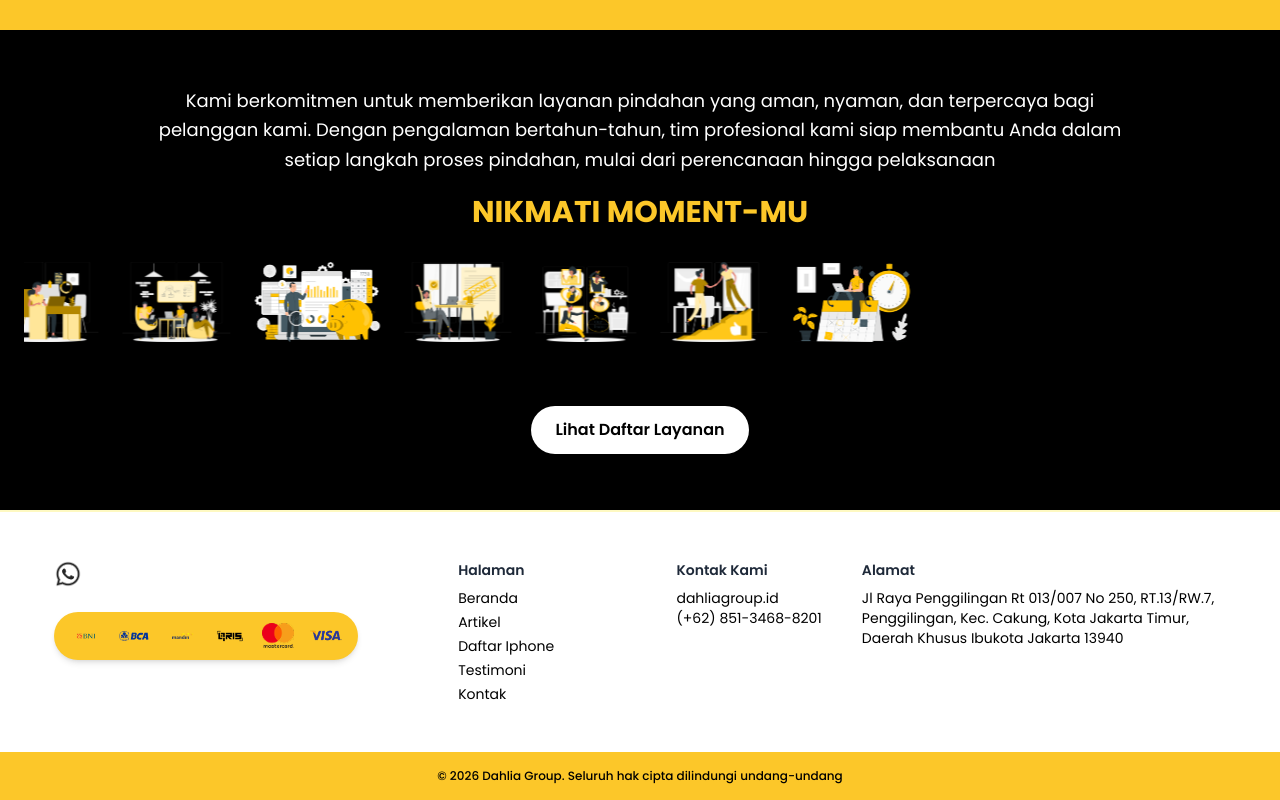
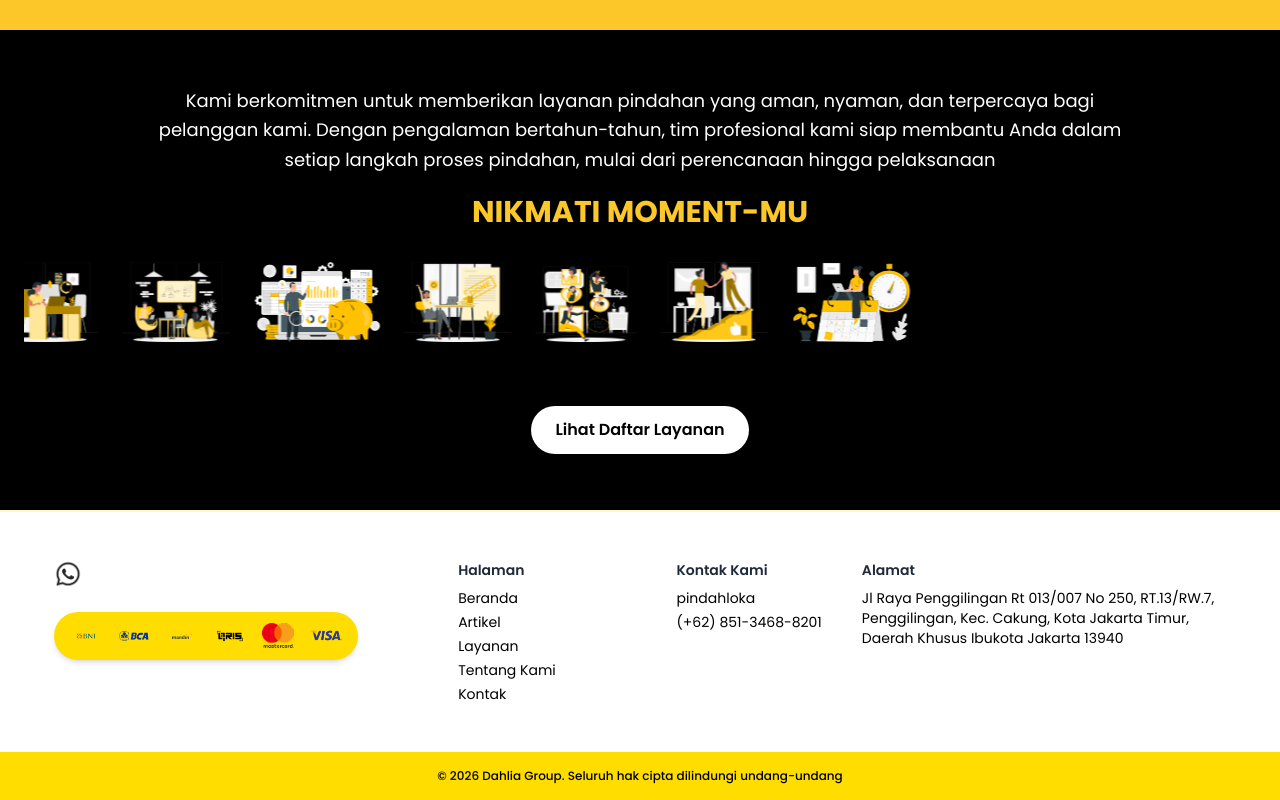
Before and after one commit to rentaldgi/pindahloka, a Next.js app: page / in a window 1280 px wide. Shown: the part 1827-2627 px from the top of the page. Built offline with nearby package versions, Linux system fonts and the light colour scheme; no server answers.

Commit message:
fix: footer

```diff
--- a/app/components/Footer.js
+++ b/app/components/Footer.js
@@ -49,7 +49,7 @@ export default function Footer() {
 
 
           {/* Logo Bank */}
-          <div className="mt-0 bg-[#FCC729] py-2 px-4 rounded-full flex flex-wrap items-center justify-center gap-4 shadow-md z-10 w-fit md:w-auto">
+          <div className="mt-0 bg-[#FFDD00] py-2 px-4 rounded-full flex flex-wrap items-center justify-center gap-4 shadow-md z-10 w-fit md:w-auto">
             <Image src="/images/pm_bni.png" alt="BNI" width={24} height={24} className="w-8 h-8 object-contain" />
             <Image src="/images/pm_bca.png" alt="BCA" width={24} height={24} className="w-8 h-8 object-contain" />
             <Image src="/images/pm_mandiri.png" alt="Mandiri" width={24} height={24} className="w-8 h-8 object-contain" />
@@ -66,29 +66,25 @@ export default function Footer() {
             <ul className="space-y-1">
               <li><Link href="/"><span className="hover:text-yellow-500 cursor-pointer">Beranda</span></Link></li>
               <li><Link href="/DaftarUnit"><span className="hover:text-yellow-500 cursor-pointer">Artikel</span></Link></li>
-              <li><Link href="/DaftarUnit"><span className="hover:text-yellow-500 cursor-pointer">Daftar Iphone</span></Link></li>
-              <li><Link href="/Testimoni"><span className="hover:text-yellow-500 cursor-pointer">Testimoni</span></Link></li>
+              <li><Link href="/DaftarUnit"><span className="hover:text-yellow-500 cursor-pointer">Layanan</span></Link></li>
+              <li><Link href="/TentangKami"><span className="hover:text-yellow-500 cursor-pointer">Tentang Kami</span></Link></li>
               <li><Link href="/Kontak"><span className="hover:text-yellow-500 cursor-pointer">Kontak</span></Link></li>
             </ul>
           </div>
 
-          <div>
+          <div className="space-y-1">
             <h4 className="font-semibold text-gray-800 mb-2">Kontak Kami</h4>
             <p>
-              <a href="mailto:ptdahliglobalindo@gmail.com" className="hover:text-yellow-500">
-                dahliagroup.id
+              <a href="https://instagram.com/pindahloka" className="hover:text-yellow-500">
+                pindahloka
               </a>
             </p>
             <p>
-              <a href="https://wa.me/6285134688201 " className="hover:text-yellow-500">
-                (+62) 851-3468-8201
+              <a href="https://wa.me/6285134688201" className="hover:text-yellow-500">
+              (+62) 851-3468-8201
               </a>
             </p>
-            {/* <Link href="/Kontak">
-              <button className="bg-yellow-400 hover:bg-yellow-500 transition mt-2 text-sm font-medium px-4 py-2 rounded-full">
-                Lihat Kontak Lainnya
-              </button>
-            </Link> */}
+
           </div>
         </div>
 
@@ -97,24 +93,20 @@ export default function Footer() {
           <h4 className="font-semibold text-gray-800 mb-2">Alamat</h4>
           <p>
             <a
-              href="https://www.google.com/maps/place/Jl.+Raya+Penggilingan+No.250,+RT.13%2FRW.7,+Penggilingan,+Kec.+Cakung,+Kota+Jakarta+Timur,+Daerah+Khusus+Ibukota+Jakarta+13940/@-6.214123,106.940123,17z/data=!3m1!4b1!4m6!3m5!1s0x2e69f5c8f9c8f9c8:0x8f9c8f9c8f9c8f9c!8m2!3d-6.214123!4d106.942311!16s%2Fg%2F11b6v7k5k?entry=ttu"
+              href="https://www.google.com/maps?q=Jl.+PSM+RW+No.36,+Kebun+Jayanti,+Bandung"
               target="_blank"
               rel="noopener noreferrer"
               className="hover:text-yellow-500"
             >
-              Jl Raya Penggilingan Rt 013/007 No 250, RT.13/RW.7, Penggilingan, Kec. Cakung, Kota Jakarta Timur, Daerah Khusus Ibukota Jakarta 13940
-            </a>
+             Jl Raya Penggilingan Rt 013/007 No 250, RT.13/RW.7, Penggilingan, Kec. Cakung, Kota Jakarta Timur, Daerah Khusus Ibukota Jakarta 13940
+             </a>
           </p>
-          {/* <Link href="/Kontak">
-            <button className="bg-yellow-400 hover:bg-yellow-500 transition mt-2 text-sm font-medium px-4 py-2 rounded-full">
-              Lihat Alamat Lainnya
-            </button>
-          </Link> */}
+
         </div>
       </div>
 
       {/* Footer bawah */}
-      <div className="bg-[#FCC729] justify-center items-center flex py-4">
+      <div className="bg-[#FFDD00] justify-center items-center flex py-4">
         <p className="w-[90%] text-center text-xs text-black font-medium"> © 2026 Dahlia Group. Seluruh hak cipta dilindungi undang-undang </p>
       </div>
     </footer>
```
